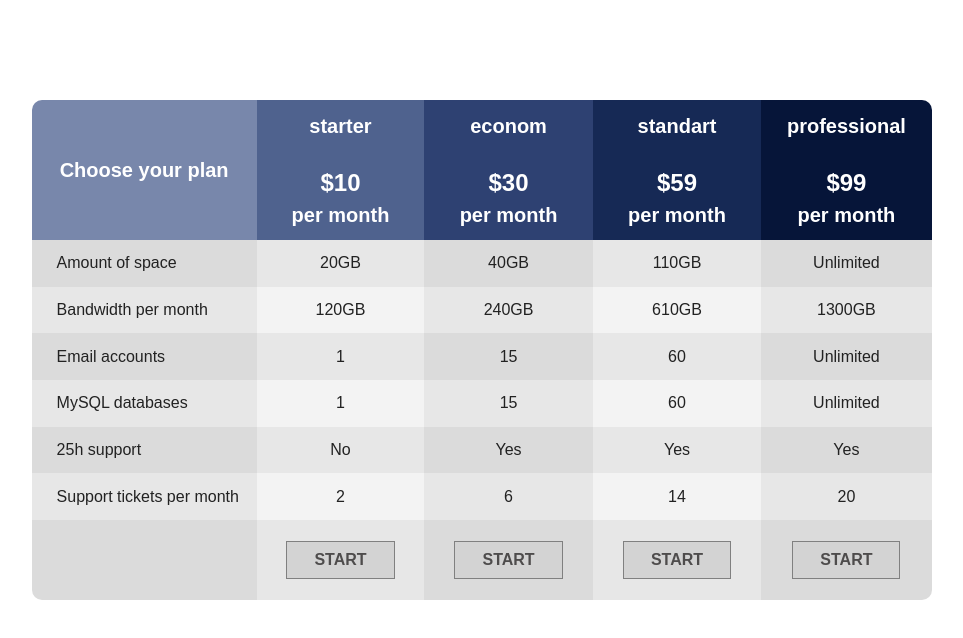
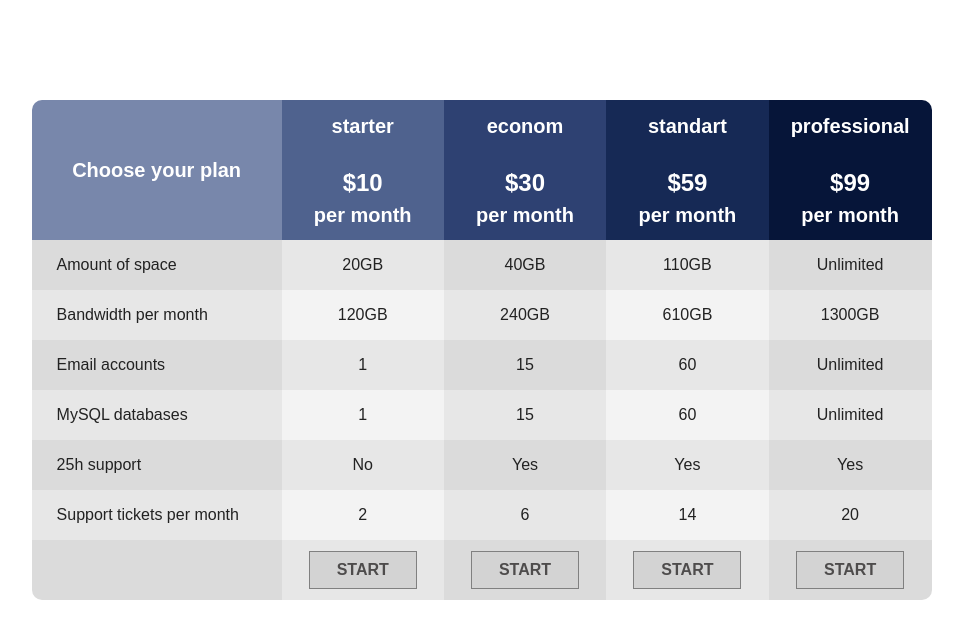
Before and after one commit to WaytGG/table, a plain HTML site: page index.html in a window 1280 px wide. Shown: the whole page, without its empty margins (152-1115 px from the left). Drawn offline with Linux system fonts and the light colour scheme.

Commit message:
Update width height table

```diff
--- a/style.css
+++ b/style.css
@@ -4,8 +4,11 @@ body {
 }
 
 table {
-  width: 900px;
-  height: 500px;
+  max-width: 900px;
+  min-width: 375px;
+  width: 100%;
+  max-height: 500px;
+  height: 100%;
   margin: 100px auto;
   text-align: center;
   border-collapse: collapse;
@@ -26,7 +29,7 @@ table thead tr td {
 }
 
 table thead tr td:first-child {
-  width: 25%;
+  min-width: 250px;
   vertical-align: middle;
 }
 
@@ -57,6 +60,10 @@ thead tr td:nth-of-type(5) {
 }
 
 /* tbody */
+
+tbody *{
+  height: 50px;
+}
 
 tbody tr td {
   vertical-align: middle;
```
